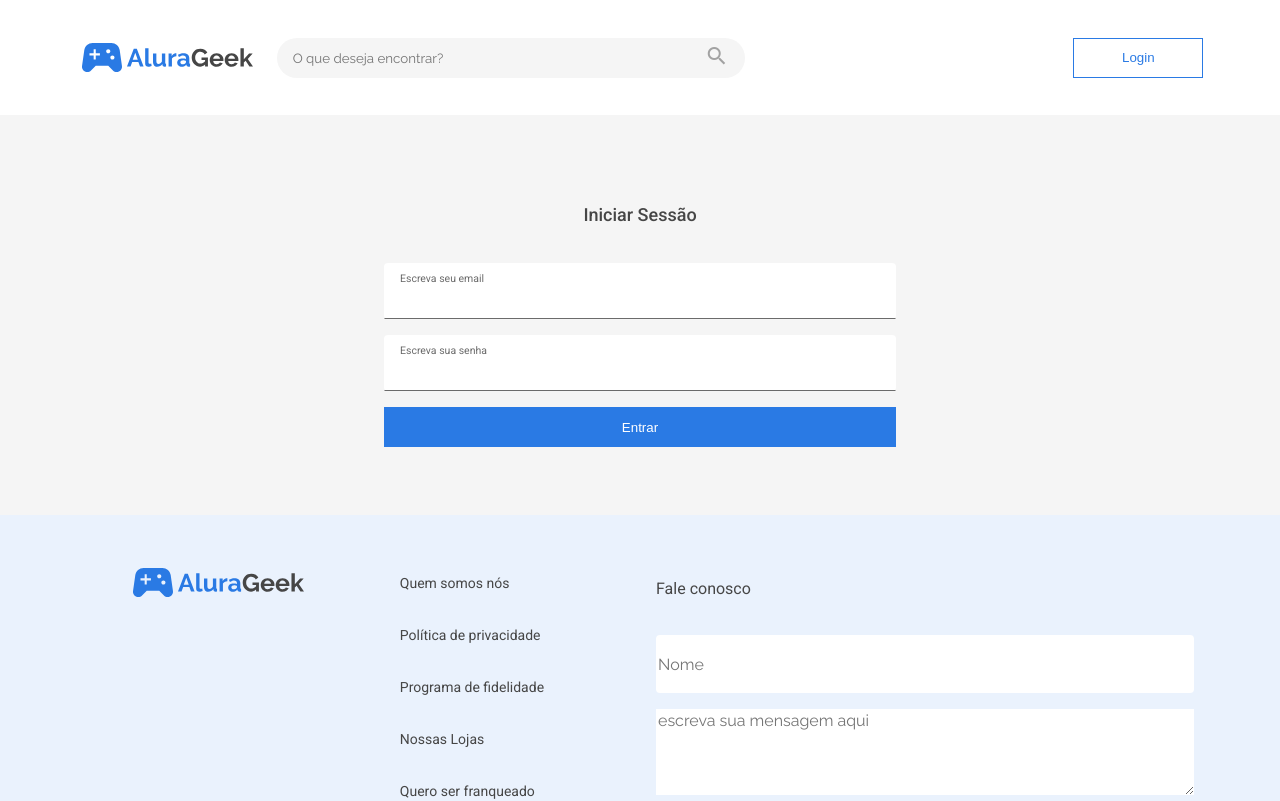
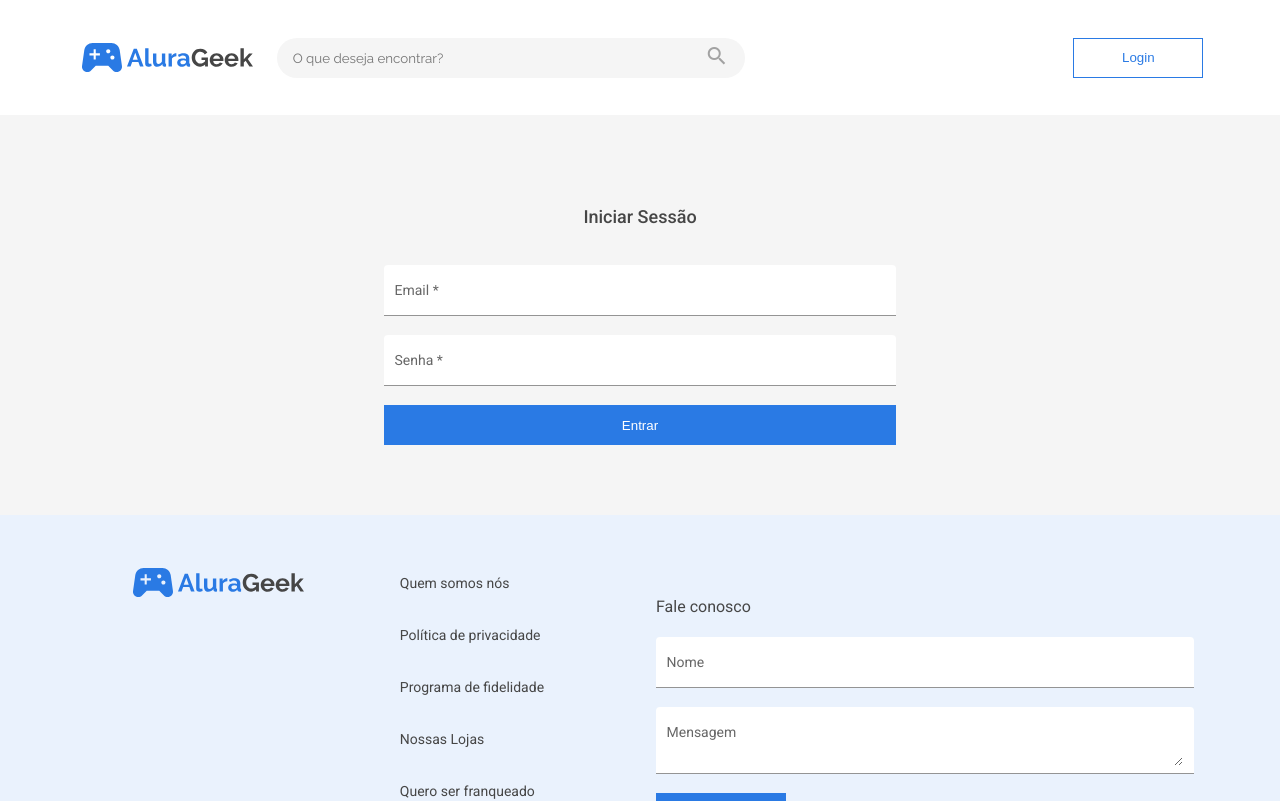
Before and after one commit to guswebhead/AluraGeek, an Angular app: page /login in a window 1280 px wide. Shown: the top 801 px of the page. Built offline with nearby package versions, Linux system fonts and the light colour scheme.

Commit message:
:sparkles: feat: novo formulario com material add

```diff
--- a/src/app/components/footer/footer/footer.component.html
+++ b/src/app/components/footer/footer/footer.component.html
@@ -15,11 +15,18 @@
       </div>
     </div>
 
-    <form class="form" [formGroup]="contactForm"  (submit)="sendMessage()">
+    <form class="form" [formGroup]="contactForm" (submit)="sendMessage()">
       <h3>Fale conosco</h3>
-      <input class="input_name" type="text" id="nome" placeholder="Nome" formControlName="name">
-      <textarea class="text_area" id="mensagem" placeholder="escreva sua mensagem aqui"
-        formControlName="message"></textarea>
+
+      <mat-form-field  appearance="fill">
+        <mat-label>Nome</mat-label>
+        <input matInput placeholder="Nome" formControlName="name">
+      </mat-form-field>
+
+      <mat-form-field  appearance="fill">
+        <mat-label>Mensagem</mat-label>
+        <textarea matInput placeholder="escreva sua mensagem aqui" formControlName="message"></textarea>
+      </mat-form-field>
       <button class="btn-primary btn" type="submit">Enviar Mensagem</button>
     </form>
 
--- a/src/app/contents/login/login/login.component.css
+++ b/src/app/contents/login/login/login.component.css
@@ -34,18 +34,9 @@
 
 .form_input {
   width: 100%;
-  height: 100%;
-  box-sizing: border-box;
-  background: transparent;
-  caret-color: var(--accent-color);
-  border: 1px solid transparent;
-  border-bottom-color: var(--grey);
-  color: var(--dark-grey);
-  transition: border 500ms;
-  padding: 20px 16px 6px;
-  font-size: 1rem;
-  font-family: 'Raleway', sans-serif;
-
+}
+::ng-deep .mat-form-field-flex {
+  background-color: var(--white) !important;
 }
 
 .input-container {
--- a/src/app/contents/login/login/login.component.html
+++ b/src/app/contents/login/login/login.component.html
@@ -1,16 +1,27 @@
 <main class="container">
 
-  <form class="form" [formGroup]="loginForm"  (submit)="loginSubmit()">
+  <form class="form" [formGroup]="loginForm" (submit)="loginSubmit()">
     <h2>Iniciar Sessão</h2>
-    <div class="input-container">
-      <input class="form_input" type="email" id="name" formControlName="email"  required />
-      <label for="name">Escreva seu email</label>
-    </div>
 
-    <div class="input-container">
-      <input class="form_input" type="password" id="password" formControlName="password" required />
-      <label for="password">Escreva sua senha</label>
-    </div>
+    <mat-form-field  class="form_input" appearance="fill">
+      <mat-label>Email</mat-label>
+      <input type="email" matInput formControlName="email" placeholder="Ex. pat@example.com">
+      <mat-error *ngIf="loginForm.hasError('email') && !loginForm.hasError('required')">
+        Please enter a valid email address
+      </mat-error>
+      <mat-error *ngIf="loginForm.hasError('required')">
+        Email is <strong>required</strong>
+      </mat-error>
+    </mat-form-field>
+
+    <mat-form-field  class="form_input"  appearance="fill">
+      <mat-label>Senha</mat-label>
+      <input type="password" matInput formControlName="password" placeholder="Ex. pat@example.com">
+      <mat-error *ngIf="loginForm.hasError('required')">
+        Password is <strong>required</strong>
+      </mat-error>
+    </mat-form-field>
+
 
     <button class="btn-primary" type="submit">Entrar</button>
   </form>
```
